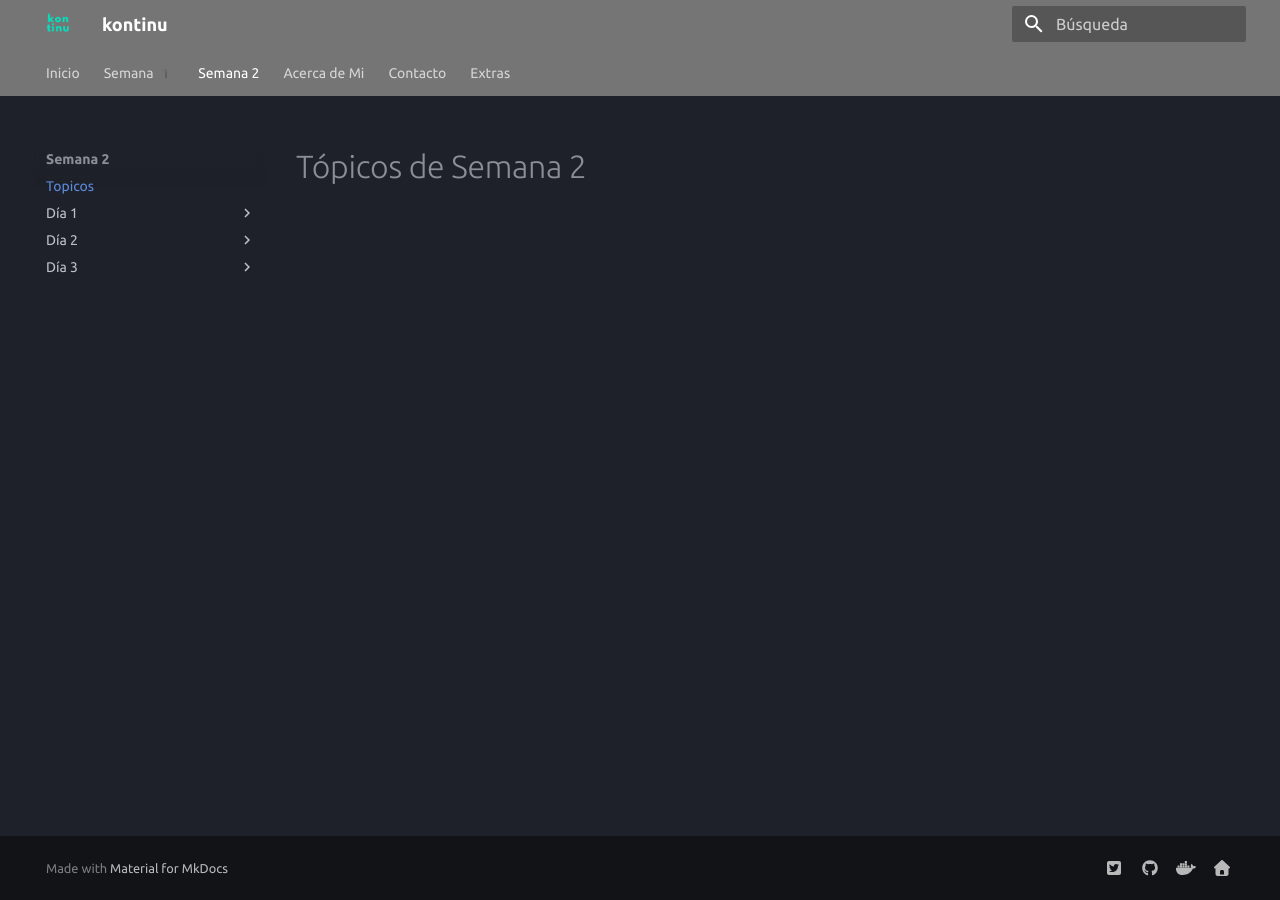
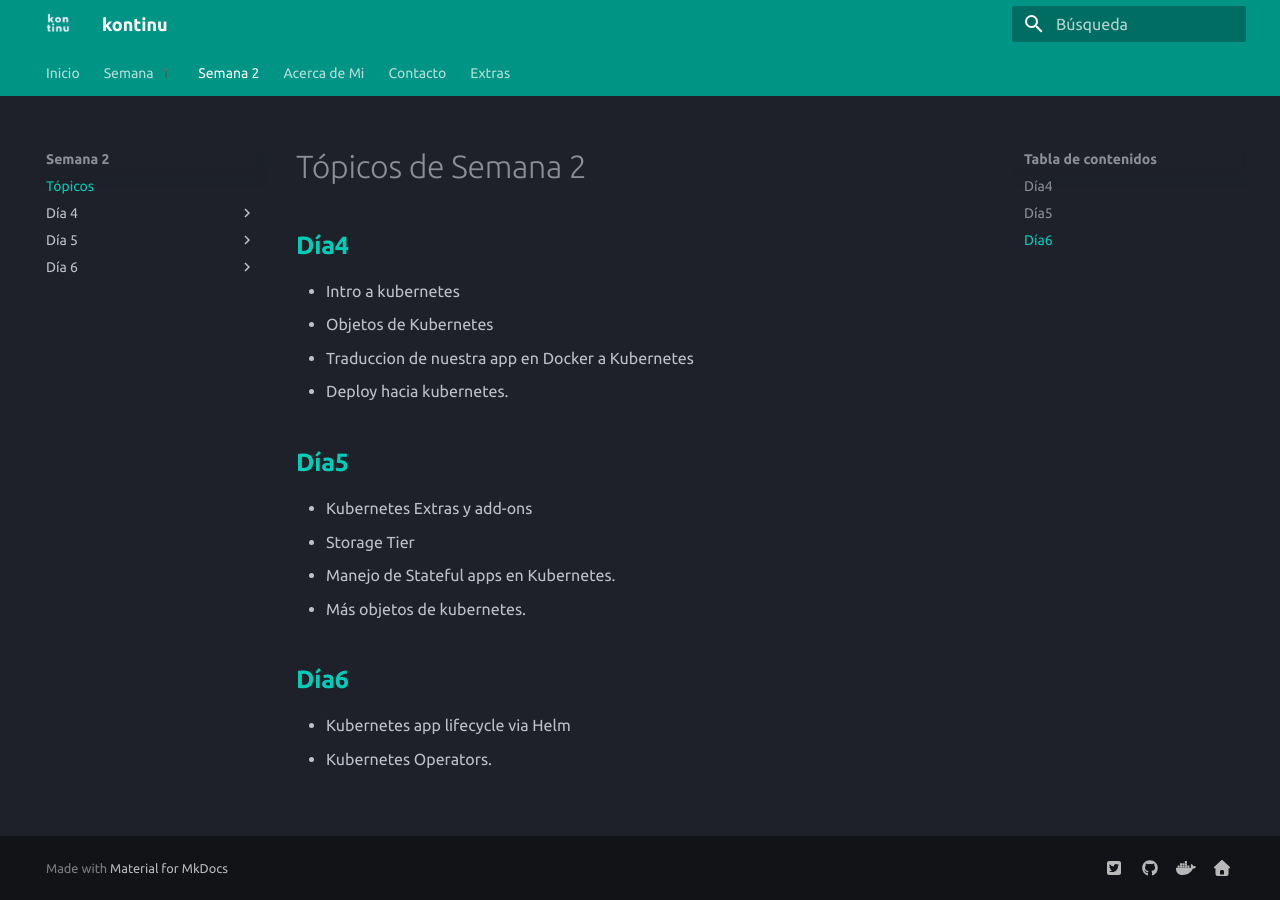
Before and after one commit to kontinu/container-expert-mkdocs, an MkDocs documentation site: the page built from docs/semana2/topics.md, in a window 1280 px wide. Built offline with MkDocs 1.6.1 and Material for MkDocs 9.7.7, drawn with Linux system fonts in a browser that asks for light colours.

Commit message:
auto deploy

```diff
--- a/docs/semana2/topics.md
+++ b/docs/semana2/topics.md
@@ -1 +1,21 @@
 # Tópicos de Semana 2
+
+## [**Día4**](semana2/d4.md)
+
+- Intro a kubernetes
+- Objetos de Kubernetes
+- Traduccion de nuestra app en Docker a Kubernetes
+- Deploy hacia kubernetes.
+
+## [**Día5**](semana2/d5.md)
+
+- Kubernetes Extras y add-ons
+- Storage Tier
+- Manejo de Stateful apps en Kubernetes.
+- Más objetos de kubernetes.
+
+
+## [**Día6**](semana2/d6.md)
+
+- Kubernetes app lifecycle via Helm
+- Kubernetes Operators.
--- a/mkdocs.yml
+++ b/mkdocs.yml
@@ -3,7 +3,7 @@ site_name: kontinu
 nav:
     - Inicio: 'index.md'
     - Semana 1️:
-        Topicos: 'semana1/topics.md'
+        Tópicos: 'semana1/topics.md'
         Día 1:
           - 'semana1/d1.md'
         Día 2:
@@ -11,13 +11,13 @@ nav:
         Día 3:
           - 'semana1/d3.md'
     - Semana 2:
-        Topicos: 'semana2/topics.md'
-        Día 1:
-          - 'semana2/d1.md'
-        Día 2:
-          - 'semana2/d2.md'
-        Día 3:
-          - 'semana2/d3.md'
+        Tópicos: 'semana2/topics.md'
+        Día 4:
+          - 'semana2/d4.md'
+        Día 5:
+          - 'semana2/d5.md'
+        Día 6:
+          - 'semana2/d6.md'
     - Acerca de Mi: 'about.md'
     - Contacto: 'contact.md'
     - Extras:
@@ -62,7 +62,7 @@ theme:
   name: material
   palette:
     scheme: slate
-    primary: "grey"
+    primary: "teal"
     accent: 'purple'
   logo: 'assets/images/logo.png'
   font:
```
Also changed, not shown: docs/index.md (+23 -6 lines), docs/semana1/d2.md (+1 -1 lines), docs/semana1/topics.md (+3 -3 lines), docs/assets/images/cyan-logo.png (added), docs/assets/images/logo.png, docs/semana2/d1.md (deleted), docs/semana2/d2.md (deleted), docs/semana2/d3.md (deleted), docs/semana2/d4.md (added), docs/semana2/d5.md (added), docs/semana2/d6.md (added).
